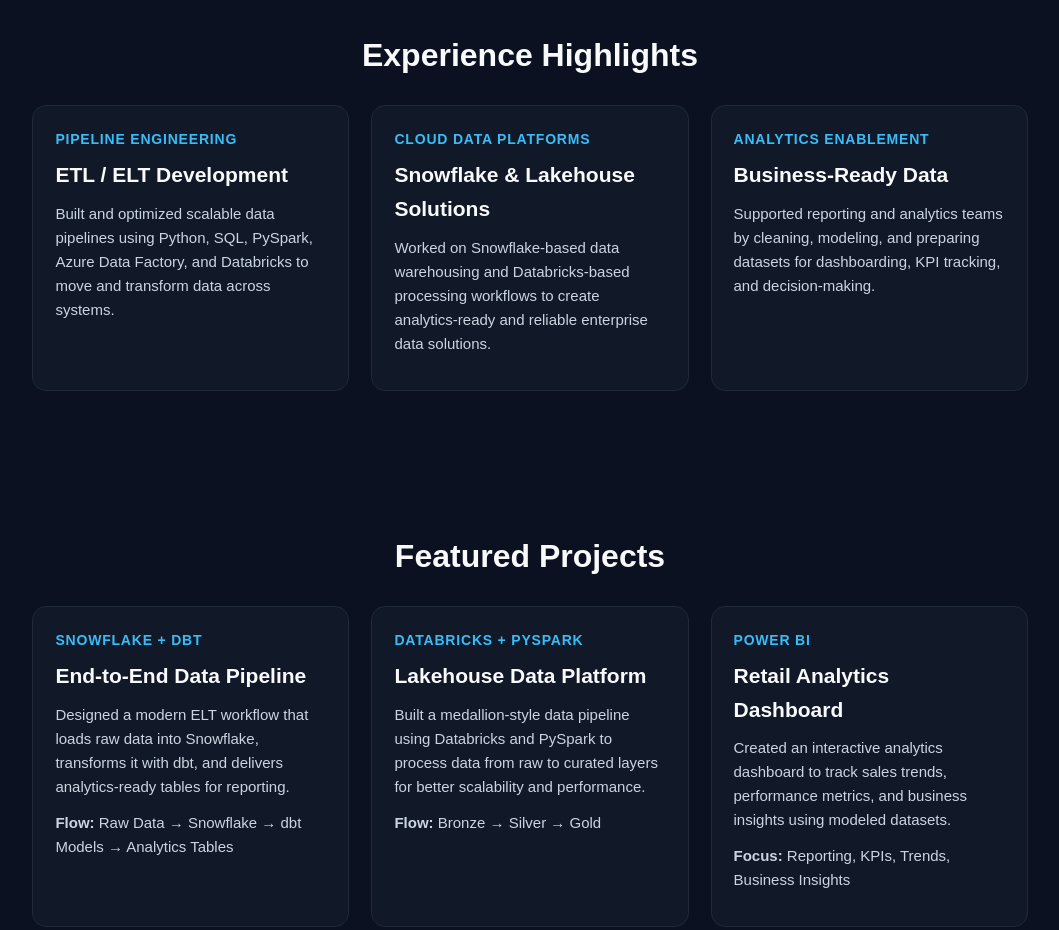
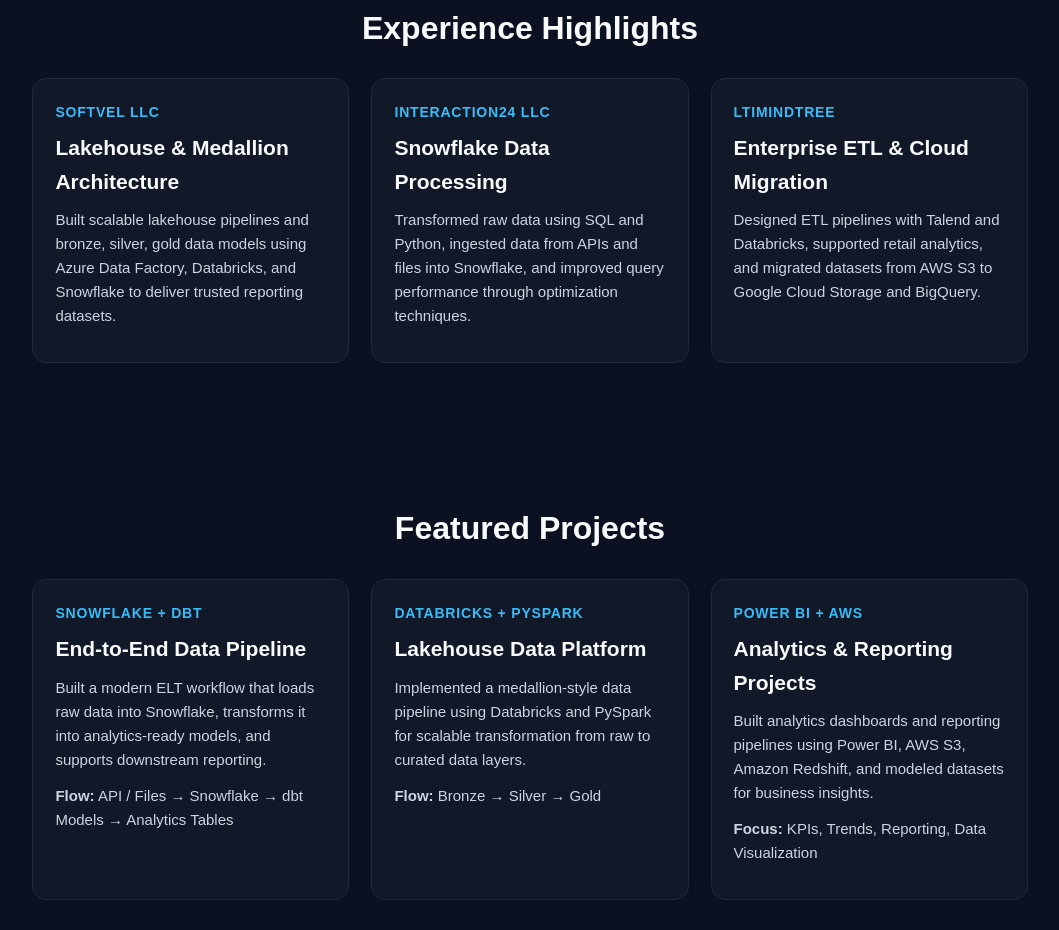
Before and after one commit to Gardasrachana/Gardasrachana.github.io, a plain HTML site: page index.html in a window 1280 px wide. Shown: the part 1449-2379 px from the top of the page, without its empty margins (110-1169 px from the left). Drawn offline with Linux system fonts and the light colour scheme.

Commit message:
Update index.html

```diff
--- a/index.html
+++ b/index.html
@@ -5,23 +5,14 @@
   <meta name="viewport" content="width=device-width, initial-scale=1.0" />
   <title>Rachana Gardas | Data Engineer</title>
   <style>
-    * {
-      margin: 0;
-      padding: 0;
-      box-sizing: border-box;
-    }
-
-    html {
-      scroll-behavior: smooth;
-    }
-
+    * { margin: 0; padding: 0; box-sizing: border-box; }
+    html { scroll-behavior: smooth; }
     body {
       font-family: Arial, sans-serif;
       background: #0b1120;
       color: #e2e8f0;
       line-height: 1.6;
     }
-
     nav {
       position: sticky;
       top: 0;
@@ -33,29 +24,19 @@
       border-bottom: 1px solid #1e293b;
       z-index: 1000;
     }
-
-    nav h3 {
-      color: #f8fafc;
-      font-size: 20px;
-    }
-
+    nav h3 { color: #f8fafc; font-size: 20px; }
     nav ul {
       list-style: none;
       display: flex;
       gap: 20px;
       flex-wrap: wrap;
     }
-
     nav a {
       color: #cbd5e1;
       text-decoration: none;
       font-size: 15px;
     }
-
-    nav a:hover {
-      color: #38bdf8;
-    }
-
+    nav a:hover { color: #38bdf8; }
     .hero {
       min-height: 88vh;
       display: flex;
@@ -65,38 +46,30 @@
       text-align: center;
       background: linear-gradient(to bottom, #020617, #0f172a);
     }
-
-    .hero-content {
-      max-width: 900px;
-    }
-
+    .hero-content { max-width: 900px; }
     .hero h1 {
       font-size: 52px;
       color: #f8fafc;
       margin-bottom: 14px;
     }
-
     .hero h2 {
       font-size: 22px;
       color: #38bdf8;
       font-weight: normal;
       margin-bottom: 18px;
     }
-
     .hero p {
       font-size: 18px;
       color: #cbd5e1;
       max-width: 760px;
       margin: 0 auto 28px;
     }
-
     .buttons {
       display: flex;
       justify-content: center;
       gap: 16px;
       flex-wrap: wrap;
     }
-
     .btn {
       padding: 12px 22px;
       border-radius: 8px;
@@ -105,38 +78,27 @@
       transition: 0.3s ease;
       display: inline-block;
     }
-
     .btn-primary {
       background: #38bdf8;
       color: #0f172a;
     }
-
-    .btn-primary:hover {
-      background: #0ea5e9;
-    }
-
+    .btn-primary:hover { background: #0ea5e9; }
     .btn-secondary {
       border: 1px solid #38bdf8;
       color: #38bdf8;
     }
-
-    .btn-secondary:hover {
-      background: #082f49;
-    }
-
+    .btn-secondary:hover { background: #082f49; }
     section {
       padding: 70px 8%;
       max-width: 1200px;
       margin: auto;
     }
-
     .section-title {
       font-size: 32px;
       color: #f8fafc;
       margin-bottom: 24px;
       text-align: center;
     }
-
     .about-text {
       max-width: 850px;
       margin: auto;
@@ -144,7 +106,6 @@
       color: #cbd5e1;
       font-size: 17px;
     }
-
     .skills-grid {
       display: flex;
       flex-wrap: wrap;
@@ -152,7 +113,6 @@
       justify-content: center;
       margin-top: 24px;
     }
-
     .skill {
       background: #1e293b;
       color: #e2e8f0;
@@ -161,14 +121,12 @@
       font-size: 14px;
       border: 1px solid #334155;
     }
-
     .cards {
       display: grid;
       grid-template-columns: repeat(auto-fit, minmax(280px, 1fr));
       gap: 22px;
       margin-top: 24px;
     }
-
     .card {
       background: #111827;
       border: 1px solid #1f2937;
@@ -176,24 +134,20 @@
       padding: 22px;
       transition: transform 0.25s ease, border-color 0.25s ease;
     }
-
     .card:hover {
       transform: translateY(-4px);
       border-color: #38bdf8;
     }
-
     .card h3 {
       color: #f8fafc;
       margin-bottom: 10px;
       font-size: 21px;
     }
-
     .card p {
       color: #cbd5e1;
       font-size: 15px;
       margin-bottom: 12px;
     }
-
     .mini-title {
       color: #38bdf8;
       font-size: 14px;
@@ -202,23 +156,17 @@
       text-transform: uppercase;
       letter-spacing: 0.8px;
     }
-
     .contact-links {
       text-align: center;
       margin-top: 20px;
     }
-
     .contact-links a {
       color: #38bdf8;
       text-decoration: none;
       margin: 0 12px;
       font-weight: bold;
     }
-
-    .contact-links a:hover {
-      text-decoration: underline;
-    }
-
+    .contact-links a:hover { text-decoration: underline; }
     footer {
       text-align: center;
       padding: 28px;
@@ -227,24 +175,14 @@
       border-top: 1px solid #1e293b;
       margin-top: 30px;
     }
-
     @media (max-width: 768px) {
-      .hero h1 {
-        font-size: 38px;
-      }
-
-      .hero h2 {
-        font-size: 18px;
-      }
-
+      .hero h1 { font-size: 38px; }
+      .hero h2 { font-size: 18px; }
       nav {
         flex-direction: column;
         gap: 12px;
       }
-
-      nav ul {
-        justify-content: center;
-      }
+      nav ul { justify-content: center; }
     }
   </style>
 </head>
@@ -266,12 +204,13 @@
       <h1>Rachana Gardas</h1>
       <h2>Data Engineer | Snowflake | Databricks | Python | SQL</h2>
       <p>
-        Data Engineer with 4+ years of experience building scalable ETL pipelines,
-        cloud data platforms, and analytics-ready datasets using Snowflake,
-        Databricks, Azure Data Factory, Python, SQL, and PySpark.
+        Data Engineer with 4+ years of experience building scalable ETL/ELT pipelines,
+        cloud data platforms, and analytics-ready datasets using Snowflake, Databricks,
+        Azure Data Factory, Python, SQL, and PySpark.
       </p>
       <div class="buttons">
         <a class="btn btn-primary" href="#projects">View Projects</a>
+        <a class="btn btn-secondary" href="Rachana_Gardas_Resume.pdf" target="_blank">Resume</a>
         <a class="btn btn-secondary" href="https://github.com/Gardasrachana" target="_blank">GitHub</a>
         <a class="btn btn-secondary" href="https://www.linkedin.com/in/rachana-gardas-4445b41b2/" target="_blank">LinkedIn</a>
       </div>
@@ -281,11 +220,10 @@
   <section id="about">
     <h2 class="section-title">About Me</h2>
     <p class="about-text">
-      I am a Data Engineer who enjoys building reliable data pipelines and modern
-      cloud-based data solutions. My experience includes ETL/ELT development,
-      medallion architecture, data modeling, and transforming raw data into
-      business-ready datasets. I like solving complex data problems and building
-      systems that support faster, smarter decision-making.
+      I build reliable data pipelines and cloud-based data solutions that turn raw data
+      into business-ready datasets. My background includes ETL/ELT development, medallion
+      architecture, data modeling, and analytics enablement across Snowflake, Databricks,
+      BigQuery, AWS, Azure, and Power BI.
     </p>
   </section>
 
@@ -305,9 +243,11 @@
       <span class="skill">dbt</span>
       <span class="skill">Airflow</span>
       <span class="skill">Power BI</span>
+      <span class="skill">Talend</span>
       <span class="skill">Data Warehousing</span>
       <span class="skill">ETL / ELT</span>
       <span class="skill">Data Modeling</span>
+      <span class="skill">Data Quality Validation</span>
     </div>
   </section>
 
@@ -315,29 +255,29 @@
     <h2 class="section-title">Experience Highlights</h2>
     <div class="cards">
       <div class="card">
-        <div class="mini-title">Pipeline Engineering</div>
-        <h3>ETL / ELT Development</h3>
+        <div class="mini-title">Softvel LLC</div>
+        <h3>Lakehouse & Medallion Architecture</h3>
         <p>
-          Built and optimized scalable data pipelines using Python, SQL, PySpark,
-          Azure Data Factory, and Databricks to move and transform data across systems.
+          Built scalable lakehouse pipelines and bronze, silver, gold data models using
+          Azure Data Factory, Databricks, and Snowflake to deliver trusted reporting datasets.
         </p>
       </div>
 
       <div class="card">
-        <div class="mini-title">Cloud Data Platforms</div>
-        <h3>Snowflake & Lakehouse Solutions</h3>
+        <div class="mini-title">Interaction24 LLC</div>
+        <h3>Snowflake Data Processing</h3>
         <p>
-          Worked on Snowflake-based data warehousing and Databricks-based processing
-          workflows to create analytics-ready and reliable enterprise data solutions.
+          Transformed raw data using SQL and Python, ingested data from APIs and files into
+          Snowflake, and improved query performance through optimization techniques.
         </p>
       </div>
 
       <div class="card">
-        <div class="mini-title">Analytics Enablement</div>
-        <h3>Business-Ready Data</h3>
+        <div class="mini-title">LTIMindtree</div>
+        <h3>Enterprise ETL & Cloud Migration</h3>
         <p>
-          Supported reporting and analytics teams by cleaning, modeling, and preparing
-          datasets for dashboarding, KPI tracking, and decision-making.
+          Designed ETL pipelines with Talend and Databricks, supported retail analytics,
+          and migrated datasets from AWS S3 to Google Cloud Storage and BigQuery.
         </p>
       </div>
     </div>
@@ -346,47 +286,46 @@
   <section id="projects">
     <h2 class="section-title">Featured Projects</h2>
     <div class="cards">
-
       <div class="card">
         <div class="mini-title">Snowflake + dbt</div>
         <h3>End-to-End Data Pipeline</h3>
         <p>
-          Designed a modern ELT workflow that loads raw data into Snowflake,
-          transforms it with dbt, and delivers analytics-ready tables for reporting.
+          Built a modern ELT workflow that loads raw data into Snowflake, transforms it
+          into analytics-ready models, and supports downstream reporting.
         </p>
-        <p><strong>Flow:</strong> Raw Data → Snowflake → dbt Models → Analytics Tables</p>
+        <p><strong>Flow:</strong> API / Files → Snowflake → dbt Models → Analytics Tables</p>
       </div>
 
       <div class="card">
         <div class="mini-title">Databricks + PySpark</div>
         <h3>Lakehouse Data Platform</h3>
         <p>
-          Built a medallion-style data pipeline using Databricks and PySpark to process
-          data from raw to curated layers for better scalability and performance.
+          Implemented a medallion-style data pipeline using Databricks and PySpark
+          for scalable transformation from raw to curated data layers.
         </p>
         <p><strong>Flow:</strong> Bronze → Silver → Gold</p>
       </div>
 
       <div class="card">
-        <div class="mini-title">Power BI</div>
-        <h3>Retail Analytics Dashboard</h3>
+        <div class="mini-title">Power BI + AWS</div>
+        <h3>Analytics & Reporting Projects</h3>
         <p>
-          Created an interactive analytics dashboard to track sales trends,
-          performance metrics, and business insights using modeled datasets.
+          Built analytics dashboards and reporting pipelines using Power BI, AWS S3,
+          Amazon Redshift, and modeled datasets for business insights.
         </p>
-        <p><strong>Focus:</strong> Reporting, KPIs, Trends, Business Insights</p>
+        <p><strong>Focus:</strong> KPIs, Trends, Reporting, Data Visualization</p>
       </div>
-
     </div>
   </section>
 
   <section id="contact">
     <h2 class="section-title">Contact</h2>
     <p class="about-text">
-      I’m open to Data Engineering opportunities where I can contribute to building
-      scalable cloud data platforms and reliable analytics solutions.
+      I’m open to Data Engineering opportunities involving modern cloud platforms,
+      scalable data pipelines, and analytics-focused data solutions.
     </p>
     <div class="contact-links">
+      <a href="mailto:rachanapatel0406@gmail.com">Email</a>
       <a href="https://github.com/Gardasrachana" target="_blank">GitHub</a>
       <a href="https://www.linkedin.com/in/rachana-gardas-4445b41b2/" target="_blank">LinkedIn</a>
     </div>
```
